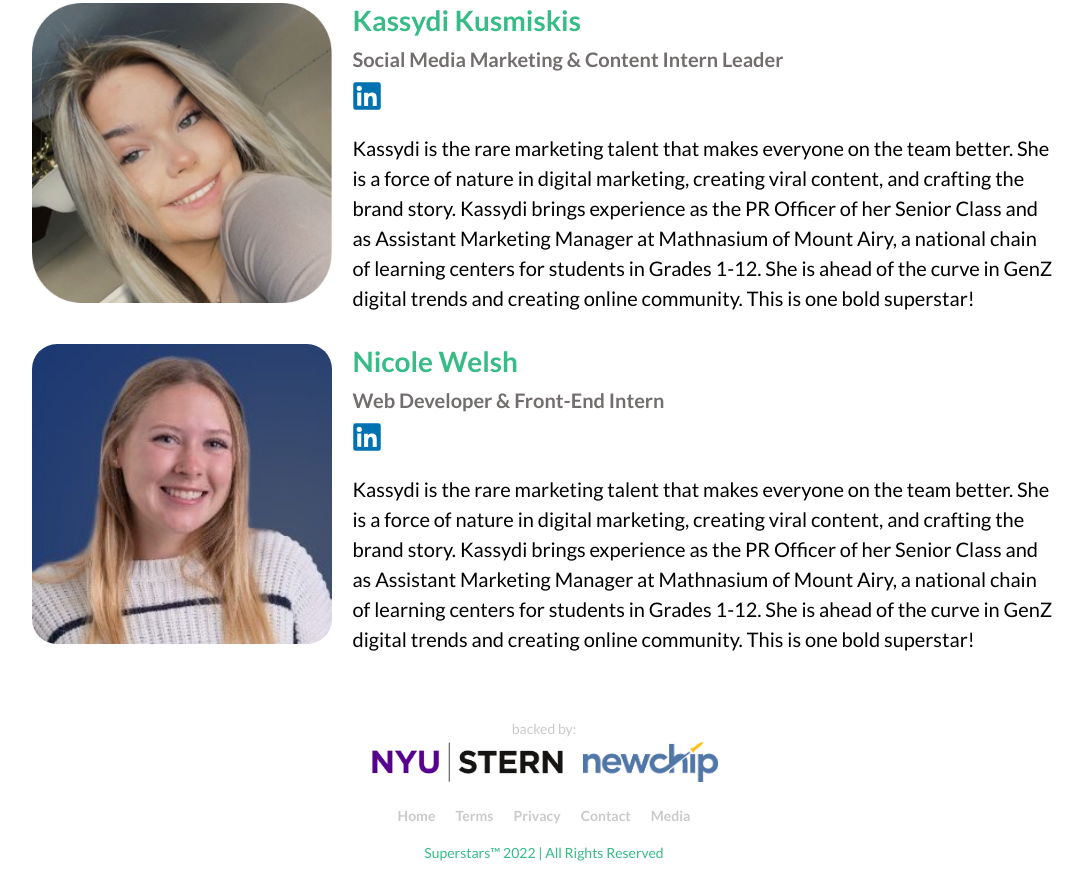
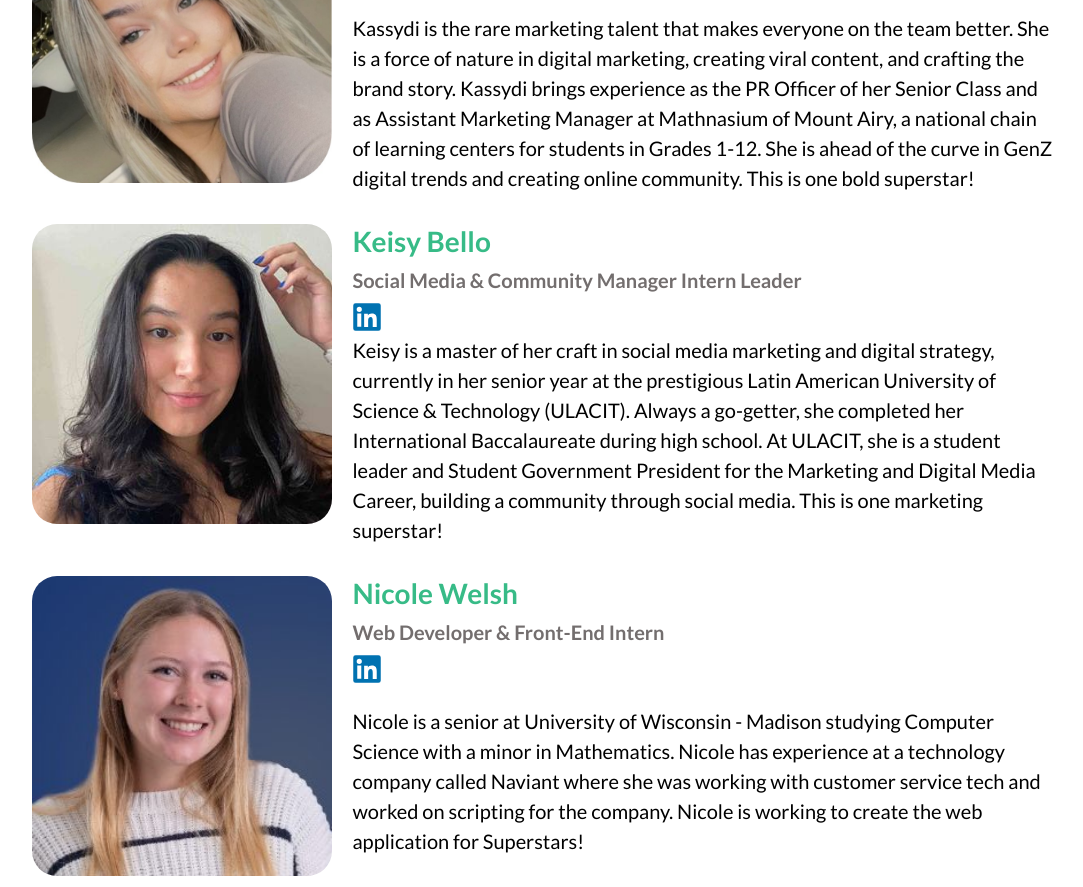
Before and after one commit to nwelsh/superstars-current, a plain HTML site: page about.html in a window 1280 px wide. Shown: the part 1653-2540 px from the top of the page, without its empty margins (96-1179 px from the left). Drawn offline with nearby package versions, Linux system fonts and the light colour scheme.

Commit message:
about page done

```diff
--- a/about.html
+++ b/about.html
@@ -47,7 +47,7 @@
                 <svg xmlns="http://www.w3.org/2000/svg" aria-hidden="true" role="img" width="30px" height="30px" preserveAspectRatio="xMidYMid meet" viewBox="0 0 24 24"><path fill="#0072b1" fill-rule="evenodd" d="M1 2.838A1.838 1.838 0 0 1 2.838 1H21.16A1.837 1.837 0 0 1 23 2.838V21.16A1.838 1.838 0 0 1 21.161 23H2.838A1.838 1.838 0 0 1 1 21.161V2.838Zm8.708 6.55h2.979v1.496c.43-.86 1.53-1.634 3.183-1.634c3.169 0 3.92 1.713 3.92 4.856v5.822h-3.207v-5.106c0-1.79-.43-2.8-1.522-2.8c-1.515 0-2.145 1.089-2.145 2.8v5.106H9.708V9.388Zm-5.5 10.403h3.208V9.25H4.208v10.54ZM7.875 5.812a2.063 2.063 0 1 1-4.125 0a2.063 2.063 0 0 1 4.125 0Z" clip-rule="evenodd"/></svg>
               </a>
               <br></br>
-              <p>Shachar is a 2x Tech CEO Founder and former Wall Street Executive.  He worked on Wall Street across Citigroup, NYSE Euronext, and OpenLink Financial.  After 10 years in corporate, Shachar launched his first tech startup – Baby Doctor – and scaled an idea to a national feature on CNBC as “The Uber of Pediatricians”.  Raised $1.5M, won 1ST Place in Silicon Valley accelerator.  Hot off the exit, Shachar then partnered with Emin to launch Superstars – 1ST VIDEO professional network – and build the future of professional networking.  Shachar graduated NYU Stern MBA and UPenn: Wharton School.</p>
+              <p>Shachar is a 2x Tech CEO Founder and former Wall Street Executive with experience across Citigroup, NYSE, and OpenLink. His first startup – Baby Doctor – scaled to a national feature on CNBC as “The Uber of Pediatricians”, won 1ST Place in Silicon Valley Accelerator. Shachar then partnered with Emin to launch Superstars and build the future of professional networking. Shachar holds MBA from NYU Stern and B.S. from UPenn: Wharton School.</p>
             </div>
           </div>
           <div class="grid-column">
@@ -72,7 +72,7 @@
                 <svg xmlns="http://www.w3.org/2000/svg" aria-hidden="true" role="img" width="30px" height="30px" preserveAspectRatio="xMidYMid meet" viewBox="0 0 24 24"><path fill="#0072b1" fill-rule="evenodd" d="M1 2.838A1.838 1.838 0 0 1 2.838 1H21.16A1.837 1.837 0 0 1 23 2.838V21.16A1.838 1.838 0 0 1 21.161 23H2.838A1.838 1.838 0 0 1 1 21.161V2.838Zm8.708 6.55h2.979v1.496c.43-.86 1.53-1.634 3.183-1.634c3.169 0 3.92 1.713 3.92 4.856v5.822h-3.207v-5.106c0-1.79-.43-2.8-1.522-2.8c-1.515 0-2.145 1.089-2.145 2.8v5.106H9.708V9.388Zm-5.5 10.403h3.208V9.25H4.208v10.54ZM7.875 5.812a2.063 2.063 0 1 1-4.125 0a2.063 2.063 0 0 1 4.125 0Z" clip-rule="evenodd"/></svg>
               </a>
               <br></br>
-              <p>Andrea is an accomplished marketing & software engineering talent, currently in her final semester at University of Florida. She is studying computer science and minoring in linguistics with the aspiration to work in Product Design.  She brings solid value to the table in UX Design, product strategy, and digital leadership.  She also has internship experience at Quantum Interface (Austin, TX) and Red Ventures (Charlotte, NC).  Andrea is also an active leader on campus, holding a senior leadership role at her Alphi Phi sorority chapter from November 2020 - November 2021.  This is one fearless superstar!</p>            </div>
+              <p>Andrea is an accomplished marketing & software engineering talent. She is studying computer science at University of Florida, with the aspiration to work in Product Design. She brings solid value in UX Design, product strategy, and digital leadership. She has interned at Quantum Interface and Red Ventures. Andrea is also an active leader on campus, holding a senior leadership role at her Alphi Phi sorority chapter from Nov. 2020 - Nov. 2021. This is one fearless superstar!</p>            </div>
           </div>
           <div class="grid-column">
             <img class="card-img" src="assets/img/rosie.jpeg" alt="Headshot">
@@ -97,6 +97,18 @@
               <p>Kassydi is the rare marketing talent that makes everyone on the team better. She is a force of nature in digital marketing, creating viral content, and crafting the brand story. Kassydi brings experience as the PR Officer of her Senior Class and as Assistant Marketing Manager at Mathnasium of Mount Airy, a national chain of learning centers for students in Grades 1-12. She is ahead of the curve in GenZ digital trends and creating online community. This is one bold superstar!</p>            </div>
           </div>
           <div class="grid-column">
+            <img class="card-img" src="assets/img/bello.jpg" alt="Headshot">
+            <div class="card-content">
+              <h5 class="green">Keisy Bello</h5>
+              <h6 class="description">Social Media & Community Manager Intern Leader</h6>
+              <a href="https://www.linkedin.com/in/keisybello/" target="_blank">
+                <svg xmlns="http://www.w3.org/2000/svg" aria-hidden="true" role="img" width="30px" height="30px" preserveAspectRatio="xMidYMid meet" viewBox="0 0 24 24"><path fill="#0072b1" fill-rule="evenodd" d="M1 2.838A1.838 1.838 0 0 1 2.838 1H21.16A1.837 1.837 0 0 1 23 2.838V21.16A1.838 1.838 0 0 1 21.161 23H2.838A1.838 1.838 0 0 1 1 21.161V2.838Zm8.708 6.55h2.979v1.496c.43-.86 1.53-1.634 3.183-1.634c3.169 0 3.92 1.713 3.92 4.856v5.822h-3.207v-5.106c0-1.79-.43-2.8-1.522-2.8c-1.515 0-2.145 1.089-2.145 2.8v5.106H9.708V9.388Zm-5.5 10.403h3.208V9.25H4.208v10.54ZM7.875 5.812a2.063 2.063 0 1 1-4.125 0a2.063 2.063 0 0 1 4.125 0Z" clip-rule="evenodd"/></svg>
+              </a>
+
+              <p>Keisy is a master of her craft in social media marketing and digital strategy, currently in her senior year at the prestigious Latin American University of Science & Technology (ULACIT). Always a go-getter, she completed her International Baccalaureate during high school. At ULACIT, she is a student leader and Student Government President for the Marketing and Digital Media Career, building a community through social media. This is one marketing superstar!</p>
+            </div>
+          </div>
+          <div class="grid-column">
             <img class="card-img" src="assets/img/NicolePhoto.jpeg" alt="Headshot">
             <div class="card-content">
               <h5 class="green">Nicole Welsh</h5>
@@ -105,7 +117,7 @@
                 <svg xmlns="http://www.w3.org/2000/svg" aria-hidden="true" role="img" width="30px" height="30px" preserveAspectRatio="xMidYMid meet" viewBox="0 0 24 24"><path fill="#0072b1" fill-rule="evenodd" d="M1 2.838A1.838 1.838 0 0 1 2.838 1H21.16A1.837 1.837 0 0 1 23 2.838V21.16A1.838 1.838 0 0 1 21.161 23H2.838A1.838 1.838 0 0 1 1 21.161V2.838Zm8.708 6.55h2.979v1.496c.43-.86 1.53-1.634 3.183-1.634c3.169 0 3.92 1.713 3.92 4.856v5.822h-3.207v-5.106c0-1.79-.43-2.8-1.522-2.8c-1.515 0-2.145 1.089-2.145 2.8v5.106H9.708V9.388Zm-5.5 10.403h3.208V9.25H4.208v10.54ZM7.875 5.812a2.063 2.063 0 1 1-4.125 0a2.063 2.063 0 0 1 4.125 0Z" clip-rule="evenodd"/></svg>
               </a>
               <br></br>
-              <p>Kassydi is the rare marketing talent that makes everyone on the team better. She is a force of nature in digital marketing, creating viral content, and crafting the brand story. Kassydi brings experience as the PR Officer of her Senior Class and as Assistant Marketing Manager at Mathnasium of Mount Airy, a national chain of learning centers for students in Grades 1-12. She is ahead of the curve in GenZ digital trends and creating online community. This is one bold superstar!</p>
+              <p>Nicole is a senior at University of Wisconsin - Madison studying Computer Science with a minor in Mathematics. Nicole has experience at a technology company called Naviant where she was working with customer service tech and worked on scripting for the company. Nicole is working to create the web application for Superstars! </p>
             </div>
           </div>
         </div>
```
